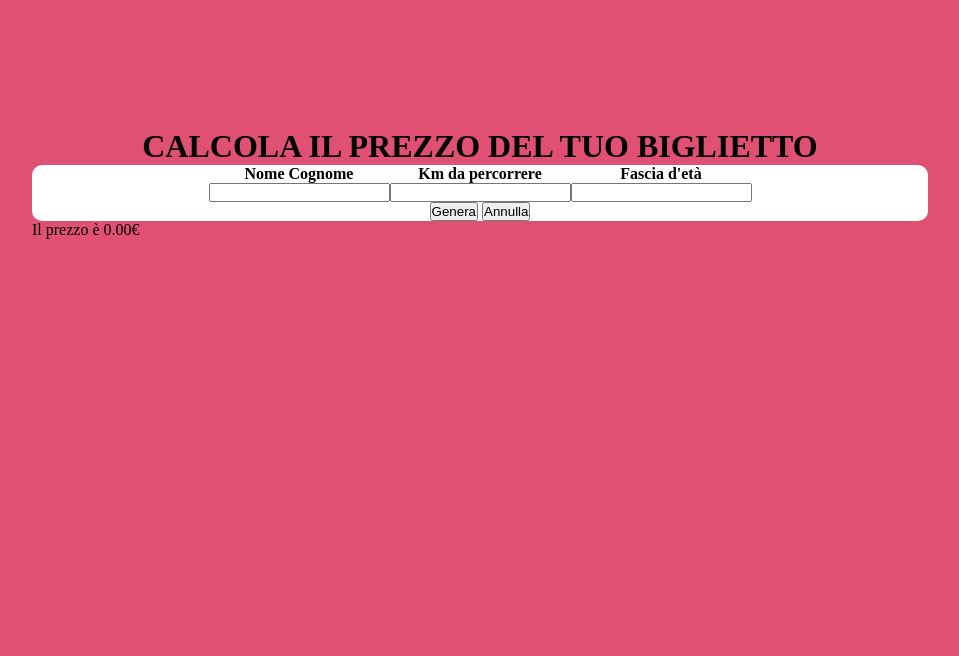
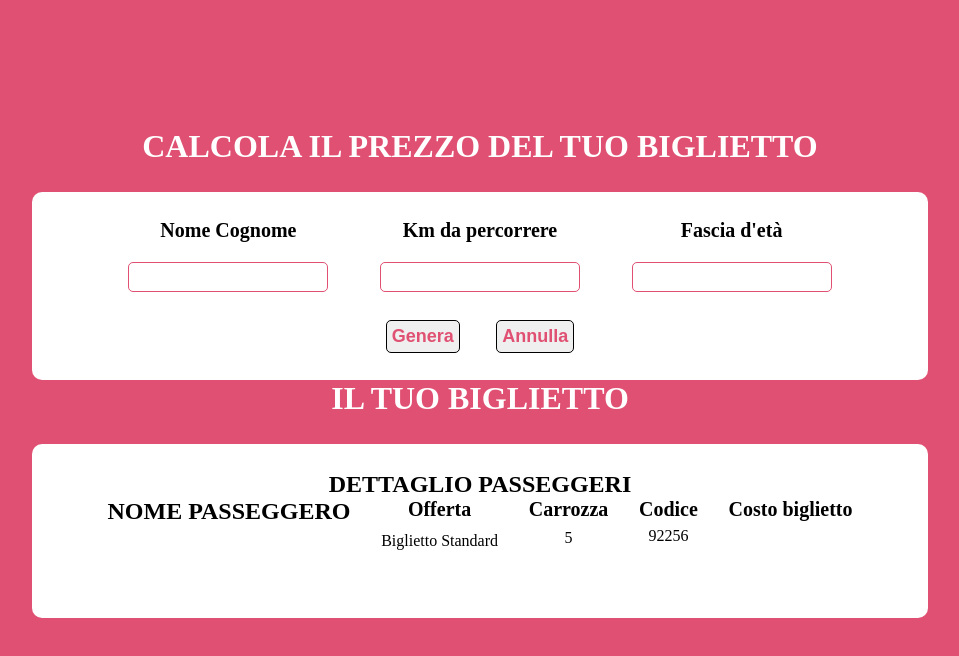
Before and after one commit to g4br100/js-biglietto-treno-form, a plain HTML site: page index.html in a window 1280 px wide. Shown: the whole page, without its empty margins (160-1119 px from the left). Drawn offline with Linux system fonts and the light colour scheme.

Commit message:
contenitore biglietto

```diff
--- a/css/style.css
+++ b/css/style.css
@@ -6,26 +6,58 @@
 
 
 body{
-    background-color: rgb(224, 80, 114);
+    background-color: #e05072;
     margin: 10% 15%;
 }
 
-header h1{
+h1{
     text-align: center;
+    color: white;
+    padding-bottom: 3%;
 }
 
 ul{
     list-style-type: none;
     display: flex;
-    justify-content: center;
+    justify-content: space-evenly;
+    margin-bottom: 5%;
 }
 
 ul li{
     text-align: center;
 }
 
-#form{
+li h4{
+    margin-bottom: 10%;
+    font-size: 20px;
+}
+
+#form, #biglietto{
     background-color: white;
     text-align: center;
     border-radius: 10px;
+    padding: 3% 5%;
 }
+
+input{
+    height: 50%;
+    width: 200px;
+    border-radius: 5px;
+    border: solid 1px #e05072;
+}
+
+button{
+    text-align: center;
+    border: solid 1px black;
+    font-size: 14px;
+    color: #e05072;
+    font-size: 18px;
+    font-weight: bolder;
+    padding: 5px;
+    border-radius: 5px;
+    margin: 0 2%;
+}
+
+button:hover{
+    border: solid 1px #e05072;
+}
--- a/index.html
+++ b/index.html
@@ -26,10 +26,37 @@
                 <input type="text" id="eta" name="fname">
             </li>
         </ul>
-        <button>Genera</button>
-        <button>Annulla</button>
+        <button id="gen">Genera</button>
+        <button id="ann">Annulla</button>
     </div>
-    <p id="prezzo"></p>
+    <div>
+        <h1>IL TUO BIGLIETTO</h1>
+        <div id="biglietto">
+            <h2>DETTAGLIO PASSEGGERI</h2>
+            <ul>
+                <li>
+                    <h2>NOME PASSEGGERO</h2>
+                    <p></p>
+                </li>
+                <li>
+                    <h4>Offerta</h4>
+                    <p>Biglietto Standard</p>
+                </li>
+                <li>
+                    <h4>Carrozza</h4>
+                    <p>5</p>
+                </li>
+                <li>
+                    <h4>Codice</h4>
+                    <p>92256</p>
+                </li>
+                <li>
+                    <h4>Costo biglietto</h4>
+                    <p id="prezzo"></p>
+                </li>
+            </ul>
+        </div>
+    </div>
     <script type="text/javascript" src="js/main.js"></script>
 </body>
 </html>
--- a/js/main.js
+++ b/js/main.js
@@ -1,6 +1,7 @@
 let km, eta, prezzo;
-km = document.getElementById("km").value;
-eta = document.getElementById("eta").value;
+gen.addEventListener ("click"), function() {
+    km = document.getElementById("km");
+    eta = document.getElementById("eta");
     prezzo = km * 0.21;
     console.log(prezzo);
     if (eta < 18) {
@@ -12,3 +13,4 @@ document.getElementById('prezzo').innerHTML = "Il prezzo è " + prezzo.toFixed(2
     console.log(
         `${prezzo}`
     )
+}
```
Also changed, not shown: 1 other file. Lines whose indentation alone changed are shown as unchanged.
